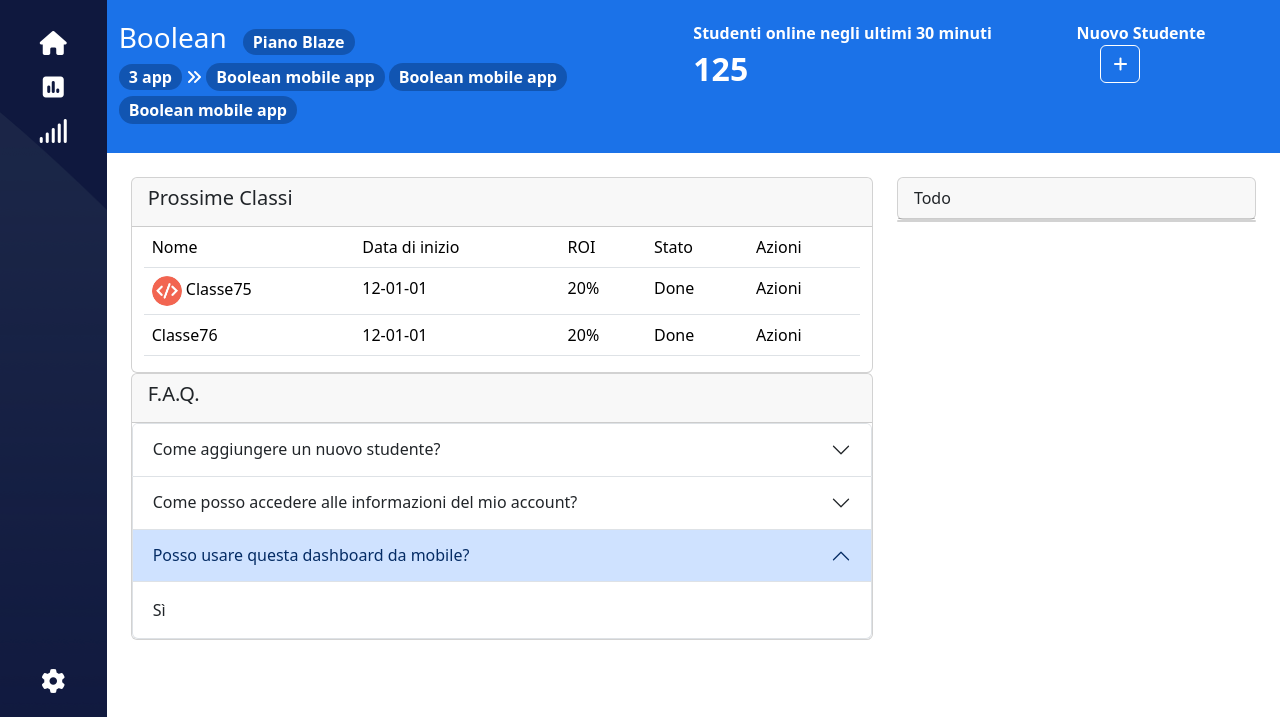
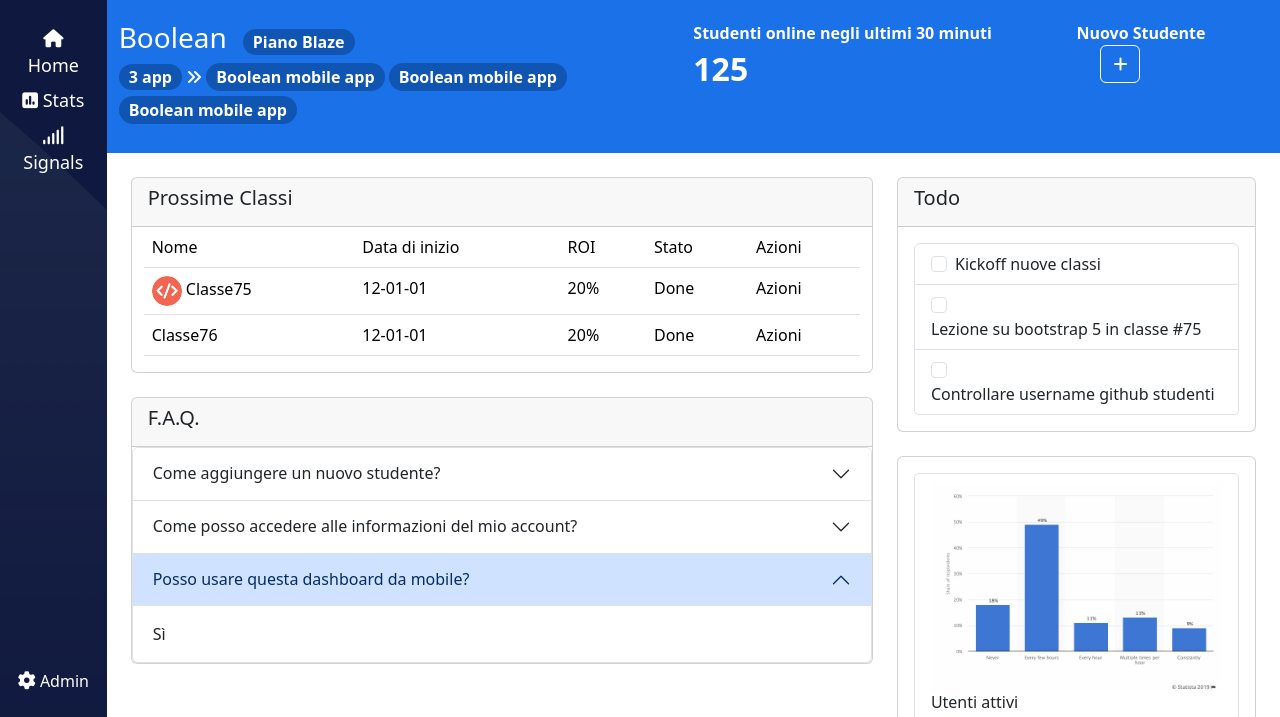
Before and after one commit to nicolofossati/html-css-bootstrap-dashboard, a plain HTML site: page index.html in a window 1280 px wide. Shown: the part 83-800 px from the top of the page. Drawn offline with nearby package versions, Linux system fonts and the light colour scheme.

Commit message:
finito tutto tranne "Prossime Classi"

```diff
--- a/css/style.css
+++ b/css/style.css
@@ -96,11 +96,13 @@ th img{
     border-radius: 50%;
 }
 
-
+.ms-fs-icon{
+    font-size: 24px;
+}
 
 /* MEDIA QUERY */
 /* A partire da...TABLET  [MD] */
-@media screen and (min-width: 768px){
+@media screen and (min-width: 400px){
 
 }
 
@@ -118,4 +120,11 @@ th img{
     a.dropdown-toggle i{
         font-size: 15px;
     }
+
+    .ms-fs-icon{
+        font-size: 18px;
+    }
+
+
+
 }
--- a/index.html
+++ b/index.html
@@ -61,13 +61,22 @@
             <aside class="col-2 col-md-1 d-flex flex-column flex-between justify-content-between text-center">
                 <div class="ms-aside-top text-white">
                     <ul class="px-0 py-4">
-                        <li class="p-1 fs-4"><i class="fa-solid fa-house"></i></li>
-                        <li class="p-1 fs-4"><i class="fa-solid fa-square-poll-vertical"></i></li>
-                        <li class="p-1 fs-4"><i class="fa-solid fa-signal"></i></li>
+                        <li class="p-1 ms-fs-icon">
+                          <i class="fa-solid fa-house"></i>
+                          <span class="d-none d-lg-inline-block">Home</span>
+                        </li>
+                        <li class="p-1 ms-fs-icon">
+                          <i class="fa-solid fa-square-poll-vertical"></i>
+                          <span class="d-none d-lg-inline-block">Stats</span></li>
+                        <li class="p-1 ms-fs-icon">
+                          <i class="fa-solid fa-signal"></i>
+                          <span class="d-none d-lg-inline-block">Signals</span>
+                        </li>
                     </ul>
                 </div>
-                <div class="ms-aside-bottom text-white">
-                  <i class="py-4 fa-solid fa-gear p-1 fs-4"></i>
+                <div class="ms-aside-bottom text-white py-4">
+                  <i class=" fa-solid fa-gear ms-fs-icon"></i>
+                  <span class="d-none d-lg-inline-block">Admin</span>
                 </div>
             </aside>
 
@@ -83,17 +92,17 @@
                         </div>
                         <div class="offcanvas-body">
                           <div class="row">
-                            <div class="col-6 mb-3">
+                            <div class="col-12 col-sm-6 mb-3">
                               <label for="exampleFormControlInput1" class="form-label">Nome</label>
                               <input type="text" class="form-control" id="exampleFormControlInput1">
                             </div>
 
-                            <div class="col-6 mb-3">
+                            <div class="col-12 col-sm-6 mb-3">
                               <label for="exampleFormControlInput1" class="form-label">Cognome</label>
                               <input type="text" class="form-control" id="exampleFormControlInput1">
                             </div>
 
-                            <div class="col-6">
+                            <div class="col-12 col-sm-6">
                               <label for="exampleFormControlInput1" class="form-label">Indirizzo</label>
                               <div class="input-group mb-3">
                                 <span class="input-group-text" id="basic-addon1">@</span>
@@ -101,12 +110,12 @@
                               </div>
                             </div>
 
-                            <div class="col-6 mb-3">
+                            <div class="col-12 col-sm-6 mb-3">
                               <label for="exampleFormControlInput1" class="form-label">Password</label>
                               <input type="password" class="form-control" id="exampleFormControlInput1">
                             </div>
 
-                            <div class="col-6">
+                            <div class="col-12 col-sm-6">
                               <label for="exampleFormControlInput1" class="form-label">Indirizzo Email</label>
                               <div class="input-group mb-3">
                                 <span class="input-group-text" id="basic-addon1">@</span>
@@ -114,7 +123,7 @@
                               </div>
                             </div>
 
-                            <div class="col-6 mb-3">
+                            <div class="col-12 col-sm-6 mb-3">
                               <label for="exampleFormControlInput1" class="form-label">Password</label>
                               <input type="password" class="form-control" id="exampleFormControlInput1">
                             </div>
@@ -124,12 +133,12 @@
                               <input type="text" class="form-control" id="exampleFormControlInput1">
                             </div>
 
-                            <div class="col-6 mb-3">
+                            <div class="col-12 col-sm-6 mb-3">
                               <label for="exampleFormControlInput1" class="form-label">Città</label>
                               <input type="text" class="form-control" id="exampleFormControlInput1">
                             </div>
 
-                            <div class="col-4">
+                            <div class="col-12 col-sm-4">
                               <label for="exampleFormControlInput1" class="form-label">Stato</label>
                               <div class="input-group mb-3">
                                 <select class="form-select" id="inputGroupSelect02">
@@ -141,7 +150,7 @@
                               </div>
                             </div>
 
-                            <div class="col-2 mb-3">
+                            <div class="col-12 col-sm-2 mb-3">
                               <label for="exampleFormControlInput1" class="form-label">CAP</label>
                               <input type="text" class="form-control" id="exampleFormControlInput1">
                             </div>
@@ -219,7 +228,9 @@
                                 </div>
                               </div>
                             </div>
-                            <div class="col-12">
+
+
+                            <div class="col-12 py-4 pb-lg-0">
                               <div class="card">
                                 <div class="card-header"><h5>F.A.Q.</h5></div>
                                 <div class="accordion" id="accordionExample">
@@ -264,17 +275,43 @@
                             </div>
                         </div>
                     </div>
+
                     <div class="col-12 col-lg-4">
                         <div class="row">
-                            <div class="col-12">
+                            <div class="col-12 pb-4">
                               <div class="card">
-                                <div class="card-header">Todo</div>
-
+                                <div class="card-header"><h5>Todo</h5></div>
+                                <ul class="list-group p-3">
+                                  <li class="list-group-item">
+                                    <input class="form-check-input me-1" type="checkbox" value="" id="firstCheckbox">
+                                    <label class="form-check-label" for="firstCheckbox">Kickoff nuove classi</label>
+                                  </li>
+                                  <li class="list-group-item">
+                                    <input class="form-check-input me-1" type="checkbox" value="" id="secondCheckbox">
+                                    <label class="form-check-label" for="secondCheckbox">Lezione su bootstrap 5 in classe #75</label>
+                                  </li>
+                                  <li class="list-group-item">
+                                    <input class="form-check-input me-1" type="checkbox" value="" id="thirdCheckbox">
+                                    <label class="form-check-label" for="thirdCheckbox">Controllare username github studenti</label>
+                                  </li>
+                                </ul>
                               </div>
                             </div>
+
+
                             <div class="col-12">
-                              <div class="card">
-
+                              <div class="card p-3">
+                                <ul class="list-group">
+                                  <li class="list-group-item">
+                                    <img src="img/stats.jpeg" class="w-100">
+                                    <h6>Utenti attivi</h6>
+                                    <span>Lista degli utenti attivi in piattaforma nell'ultimo mese</span>
+                                  </li>
+                                  <li class="list-group-item">Gennaio: 1200</li>
+                                  <li class="list-group-item">Febbraio: 800</li>
+                                  <li class="list-group-item">Marzo: 1500</li>
+                                  <li class="list-group-item"> <a href="#">Visualizza report approfondito</a></li>
+                                </ul>
                               </div>
                             </div>
                         </div>
```
